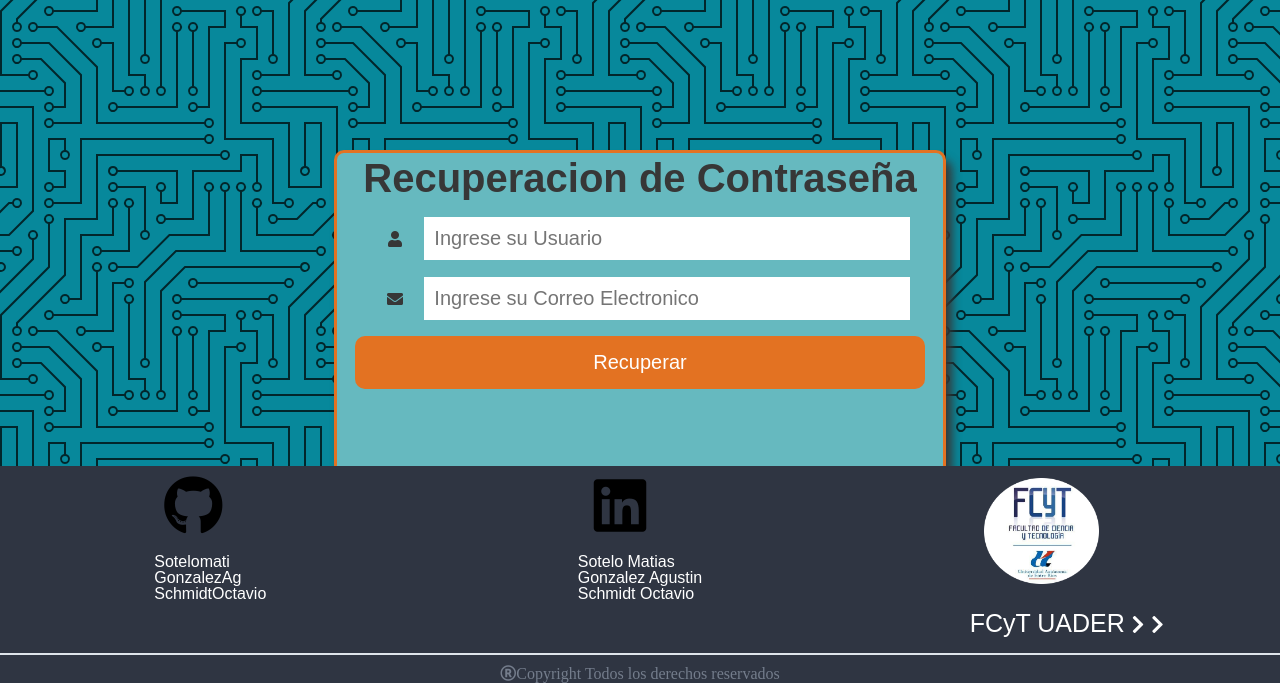
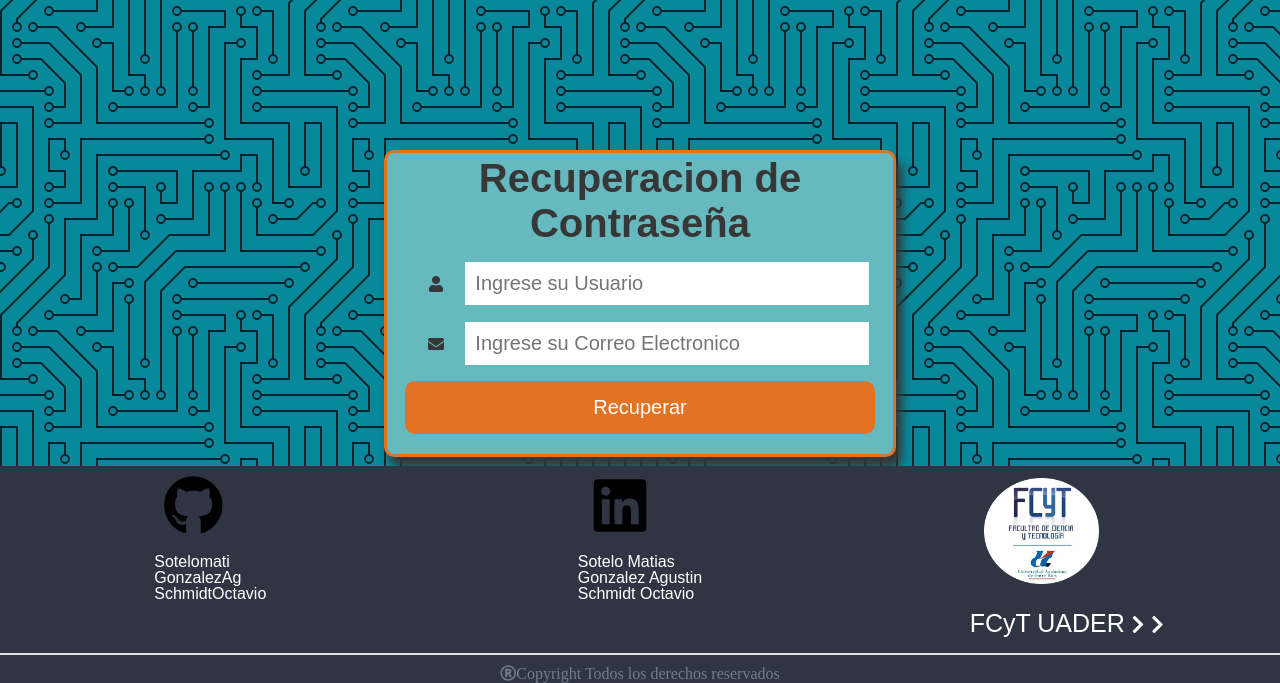
Before and after one commit to sotelomati/BelibeDuo-proyecto-web-, a PHP site: page /loginPA/recuperacion.php in a window 1280 px wide. Shown: the part 134-817 px from the top of the page. Run offline with PHP 8.4, Linux system fonts and the light colour scheme; some libraries are stand-ins or nearby versions.

Commit message:
falta adaptar pantallas en horizontal

```diff
--- a/estilos/style.css
+++ b/estilos/style.css
@@ -106,6 +106,7 @@ body{
     height: 350px;
     background: #66b9bf;
     margin: auto;
+    margin-top: 150px;
     text-align: center;
     box-shadow: 7px 13px 37px #000;
     border: 3px solid #e37222;
@@ -116,7 +117,7 @@ body{
 
 .formMiddle{
     width:700px;
-    height: 350px;
+    height: 495px;
     background: #66b9bf;
     margin: auto;
     margin-top: 180px;
@@ -321,12 +322,18 @@ h5{
 ###############################################
 */
 
-.form-login{
+.form-recuperacion{
+    width:500px;
+    height: 295px;
     background: #66b9bf;
+    margin: auto;
+    text-align: center;
     margin-top: 150px;
     padding: 3px;
+    border-radius: 10px;
     border: 3px solid #e37222;
     box-shadow: 6px 10px 10px #373737;
+    color: #373737;
 }
 
 h1{
@@ -393,7 +400,7 @@ p{
 
 
 /* Smartphones (portrait) */
-@media (max-width : 700px) {
+@media (max-width : 900px) {
 
     /*                    NAV ADAPT             */
 
--- a/recuperacion.php
+++ b/recuperacion.php
@@ -10,7 +10,7 @@
 
     <form action="<?php echo
     htmlspecialchars($_SERVER['PHP_SELF']);?>" method="post">
-        <section class="form-login">
+        <section class="form-recuperacion">
 
         <h1>Recuperacion de Contraseña</h1>
 
```
